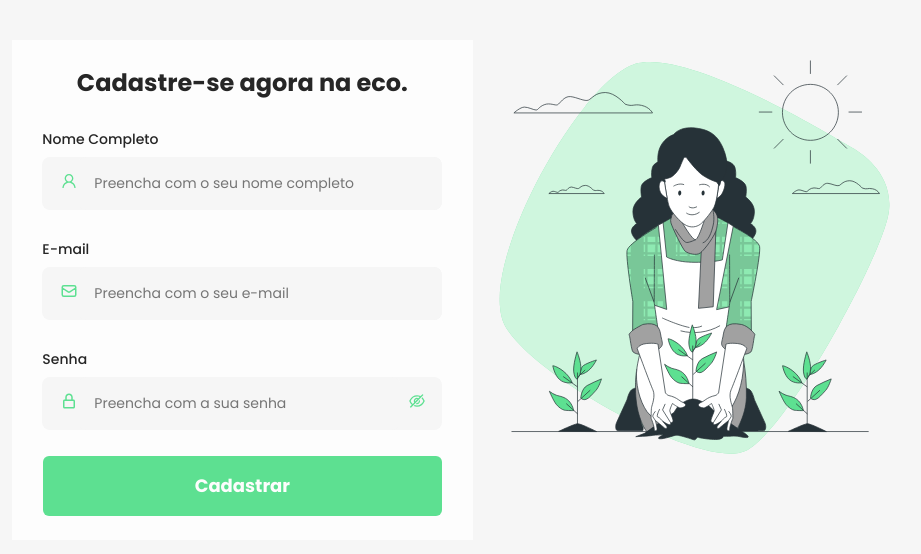
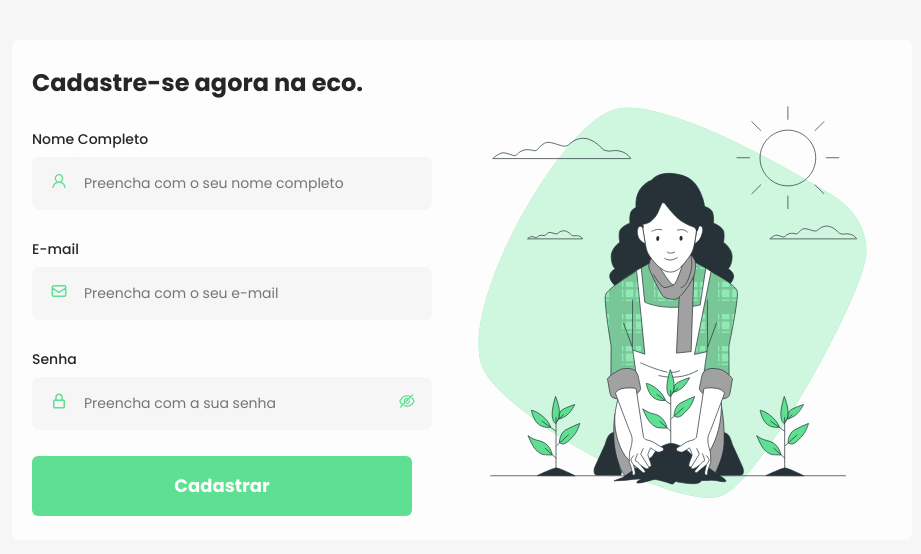
Before and after one commit to rodrigoge/eco, a React (Vite) app in the folder web/: page /user/register in a window 1280 px wide. Shown: the part 110-664 px from the top of the page, without its empty margins (178-1099 px from the left). Built offline with nearby package versions, Linux system fonts and the light colour scheme.

Commit message:
feat: finishing register user screen

```diff
--- a/web/src/pages/RegisterUser/index.tsx
+++ b/web/src/pages/RegisterUser/index.tsx
@@ -20,6 +20,7 @@ export default function RegisterUser() {
                         <h2>Cadastre-se agora na <span>eco</span>.</h2>
                     </header>
 
+                    <div className="fields">
                         <InputField
                             inputId='name-id'
                             label='Nome Completo'
@@ -55,6 +56,8 @@ export default function RegisterUser() {
                             onChange={e => setPassword(e.target.value)}
                             maxLength={8}
                         />
+                    </div>
+
 
                     <ButtonComponent
                         className='btn btn-green'
--- a/web/src/pages/RegisterUser/styles.scss
+++ b/web/src/pages/RegisterUser/styles.scss
@@ -16,16 +16,14 @@
         flex-direction: row;
         justify-content: center;
         align-items: center;
+        background-color: $white;
+        border-radius: 6px;
     }
 
     .register-user-aside {
-        background-color: $white;
-        width: 70%;
-        height: 100%;
         display: flex;
         flex-direction: column;
         justify-content: center;
-        align-items: center;
         padding: 20px;
 
         header {
@@ -34,7 +32,14 @@
             }
         }
 
-
+        .fields {
+            width: 100%;
+            height: 100%;
+            display: flex;
+            flex-direction: column;
+            justify-content: center;
+            align-items: center;
+        }
     }
 
     aside {
@@ -44,7 +49,8 @@
         align-items: center;
 
         img {
-            width: 100%;
+            width: 95%;
+            margin-top: 46px;
         }
     }
 }
```
Lines whose indentation alone changed are shown as unchanged.
